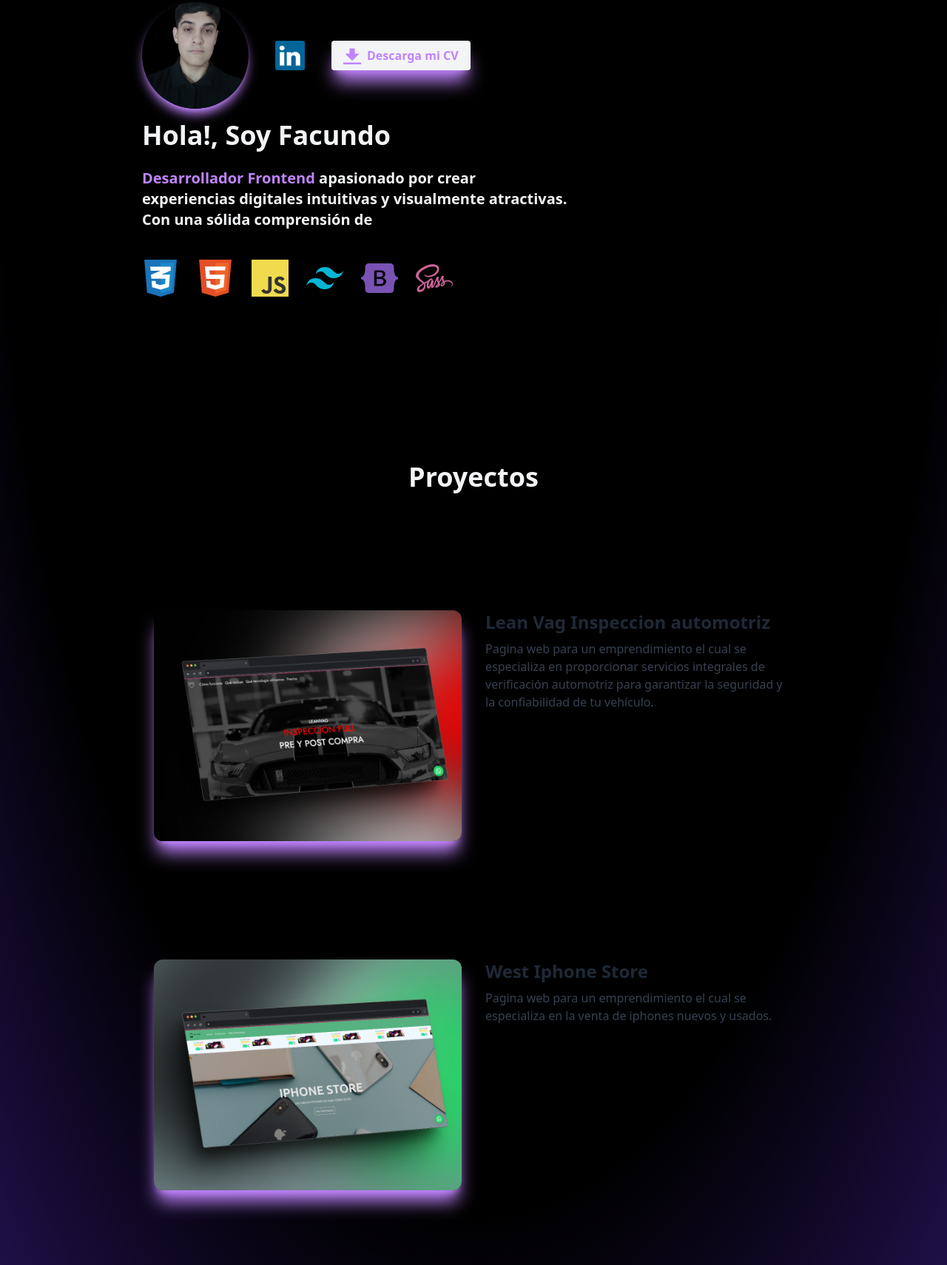
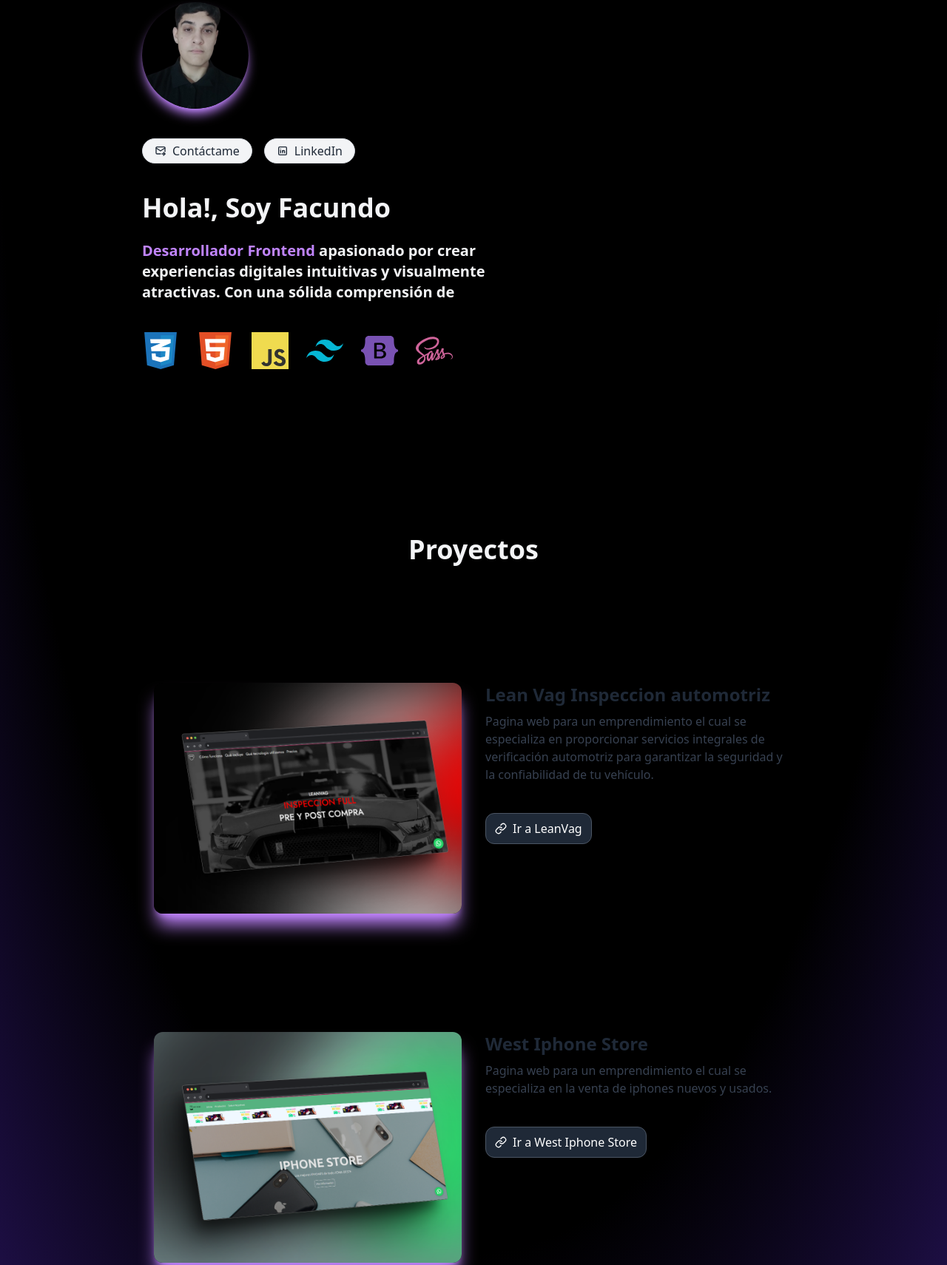
Before and after one commit to Facundosegovia01/portfolio, a website: page index.html in a window 1280 px wide. Shown: the part 227-1937 px from the top of the page at 74% size. Drawn offline with nearby package versions, Linux system fonts and the light colour scheme.

Commit message:
cambios en los botones

```diff
--- a/index.html
+++ b/index.html
@@ -63,23 +63,23 @@
   <main>
     <section class="section py-16 md:py-36 scroll-m-20 w-full mx-auto  lg:max-w-4xl md:max-w-2xl">
       <div class="max-w-xl">
-        <div class="img-efecto flex gap-5 items-center mb-4 px-10 md:px-0">
+        <div class="img-efecto flex gap-5 items-center justify-center mb-10 md:px-0 md:justify-normal">
           <a href="https://www.linkedin.com/in/facundosegovia01/" target="_blank">
-            <img class="rounded-full shadow-lg md:size-36 shadow-purple-400" src="img/facundo.png"
+            <img class="rounded-full shadow-lg  h-24 w-24 md:size-36 shadow-purple-400" src="img/facundo.png"
               alt="Facundo Segovia foto">
           </a>
-          <a href="https://www.linkedin.com/in/facundosegovia01" target="_blank" class="px-4 py-5">
-            <img class="h-8 w-96 md:size-10" src="img/linkedin-icon-2.png" alt="Facundo Segovia">
-          </a>
-          <button class="bg-gray-100 hover:bg-gray-200 text-purple-400 font-bold py-2 px-4 rounded inline-flex items-center shadow-xl shadow-purple-400">
-            <svg class="fill-current w-6 h-6 mr-2" xmlns="http://www.w3.org/2000/svg" viewBox="0 0 20 20"><path d="M13 8V2H7v6H2l8 8 8-8h-5zM0 18h20v2H0v-2z"/></svg>
-            <a href="https://drive.google.com/file/d/127-5GqSdBAuaIzFRDBDyDWVidSBYfE3H/view?usp=sharing" target="_blank">Descarga mi CV</a>
-          </button>
         </div>
-        <h1 class="text-4xl font-bold text-start px-4 md:text-start text-nowrap md:px-0 md:py-0 text-gray-100">
+        <nav class="flex flex-wrap gap-4 mt-10 mb-10 justify-center md:justify-normal">
+          <a href="mailto:fsegovia06@gmail.com" target="_blank" rel="noopener noreferrer" role="link" class="inline-flex items-center justify-center gap-2 px-4 py-1 text-gray-800 transition bg-gray-100 border border-gray-300 rounded-full dark:bg-gray-800 dark:border-gray-600 dark:text-white focus-visible:ring-yellow-500/80 text-md hover:bg-gray-900 hover:border-gray-700 group max-w-fit hover:text-white focus:outline-none focus-visible:outline-none focus-visible:ring focus-visible:ring-white focus-visible:ring-offset-2 active:bg-black"> <svg class="size-4" xmlns="http://www.w3.org/2000/svg" width="24" height="24" viewBox="0 0 24 24" stroke-width="2" stroke="currentColor" fill="none" stroke-linecap="round" stroke-linejoin="round"><path stroke="none" d="M0 0h24v24H0z" fill="none"></path><path d="M12 18h-7a2 2 0 0 1 -2 -2v-10a2 2 0 0 1 2 -2h14a2 2 0 0 1 2 2v7.5"></path><path d="M3 6l9 6l9 -6"></path><path d="M15 18h6"></path><path d="M18 15l3 3l-3 3"></path></svg>
+          Contáctame
+          </a> <a href="https://www.linkedin.com/in/facundosegovia01/" target="_blank" rel="noopener noreferrer" role="link" class="inline-flex items-center justify-center gap-2 px-4 py-1 text-gray-800 transition bg-gray-100 border border-gray-300 rounded-full dark:bg-gray-800 dark:border-gray-600 dark:text-white focus-visible:ring-yellow-500/80 text-md hover:bg-gray-900 hover:border-gray-700 group max-w-fit hover:text-white focus:outline-none focus-visible:outline-none focus-visible:ring focus-visible:ring-white focus-visible:ring-offset-2 active:bg-black"> <svg class="size-4" xmlns="http://www.w3.org/2000/svg" width="24" height="24" viewBox="0 0 24 24" stroke-width="2" stroke="currentColor" fill="none" stroke-linecap="round" stroke-linejoin="round"><path stroke="none" d="M0 0h24v24H0z" fill="none"></path><path d="M4 4m0 2a2 2 0 0 1 2 -2h12a2 2 0 0 1 2 2v12a2 2 0 0 1 -2 2h-12a2 2 0 0 1 -2 -2z"></path><path d="M8 11l0 5"></path><path d="M8 8l0 .01"></path><path d="M12 16l0 -5"></path><path d="M16 16v-3a2 2 0 0 0 -4 0"></path></svg>
+          LinkedIn
+          </a> </nav>
+
+        <h1 class="text-4xl font-bold px-4  text-center md:text-start text-nowrap md:px-0 md:py-0 text-gray-100">
           Hola!, Soy Facundo
         </h1>
-        <p class="mt-6 text-xl font-bold text-gray-100 px-4 md:px-0 ">
+        <p class="mt-6 text-xl font-bold text-gray-100 px-4 md:px-0 text-balance text-center md:text-start">
           <strong class="text-purple-400">Desarrollador Frontend</strong> apasionado por crear experiencias digitales
           intuitivas y visualmente atractivas. Con una sólida comprensión de
         </p>
@@ -141,13 +141,19 @@
             </a>
           </div>
 
+
         </div>
         <div class="w-full md:w-1/2 md:max-w-lg">
-          <h3 class="text-2xl font-bold text-gray-800 dark:text-gray-100"> Lean Vag Inspeccion automotriz</h3>
+          <h3 class="text-2xl font-bold text-gray-800 dark:text-gray-100 text-center md:text-start"> Lean Vag Inspeccion automotriz</h3>
 
           <div class="mt-2 text-gray-700 dark:text-gray-400">Pagina web para un emprendimiento el cual se especializa en
             proporcionar servicios integrales de verificación automotriz para garantizar la seguridad y la confiabilidad
             de tu vehículo.
+          </div>
+          <div class="flex justify-center md:justify-normal">
+          <a href="https://facundosegovia01.github.io/pagina-leanvag/" target="_blank" class="inline-flex items-center justify-center mt-10 gap-2 px-3 py-2 space-x-2 text-base text-white transition bg-gray-800 border border-gray-600 focus-visible:ring-yellow-500/80 text-md hover:bg-gray-800 hover:border-gray-900 group max-w-fit rounded-xl hover:text-white focus:outline-none focus-visible:outline-none focus-visible:ring focus-visible:ring-white focus-visible:ring-offset-2 active:bg-black"> <svg class="size-4" xmlns="http://www.w3.org/2000/svg" width="24" height="24" viewBox="0 0 24 24" fill="none" stroke="currentColor" stroke-width="2" stroke-linecap="round" stroke-linejoin="round"><path d="M10 13a5 5 0 0 0 7.54.54l3-3a5 5 0 0 0-7.07-7.07l-1.72 1.71"></path><path d="M14 11a5 5 0 0 0-7.54-.54l-3 3a5 5 0 0 0 7.07 7.07l1.71-1.71"></path></svg>
+            Ir a LeanVag
+            </a>
           </div>
         </div>
         </div>
@@ -164,10 +170,15 @@
 
         </div>
         <div class="w-full md:w-1/2 md:max-w-lg">
-          <h3 class="text-2xl font-bold text-gray-800 dark:text-gray-100"> West Iphone Store</h3>
+          <h3 class="text-2xl font-bold text-gray-800 dark:text-gray-100 text-center md:text-start"> West Iphone Store</h3>
 
           <div class="mt-2 text-gray-700 dark:text-gray-400">Pagina web para un emprendimiento el cual se especializa en
             la venta de iphones nuevos y usados.
+          </div>
+          <div class="flex justify-center md:justify-normal">
+          <a href="https://iphonestorewest.vercel.app/" target="_blank" class="inline-flex items-center justify-center mt-10 gap-2 px-3 py-2 space-x-2 text-base text-white transition bg-gray-800 border border-gray-600 focus-visible:ring-yellow-500/80 text-md hover:bg-gray-800 hover:border-gray-900 group max-w-fit rounded-xl hover:text-white focus:outline-none focus-visible:outline-none focus-visible:ring focus-visible:ring-white focus-visible:ring-offset-2 active:bg-black"> <svg class="size-4" xmlns="http://www.w3.org/2000/svg" width="24" height="24" viewBox="0 0 24 24" fill="none" stroke="currentColor" stroke-width="2" stroke-linecap="round" stroke-linejoin="round"><path d="M10 13a5 5 0 0 0 7.54.54l3-3a5 5 0 0 0-7.07-7.07l-1.72 1.71"></path><path d="M14 11a5 5 0 0 0-7.54-.54l-3 3a5 5 0 0 0 7.07 7.07l1.71-1.71"></path></svg>
+            Ir a West Iphone Store
+            </a>
           </div>
         </div>
         </div>
```
